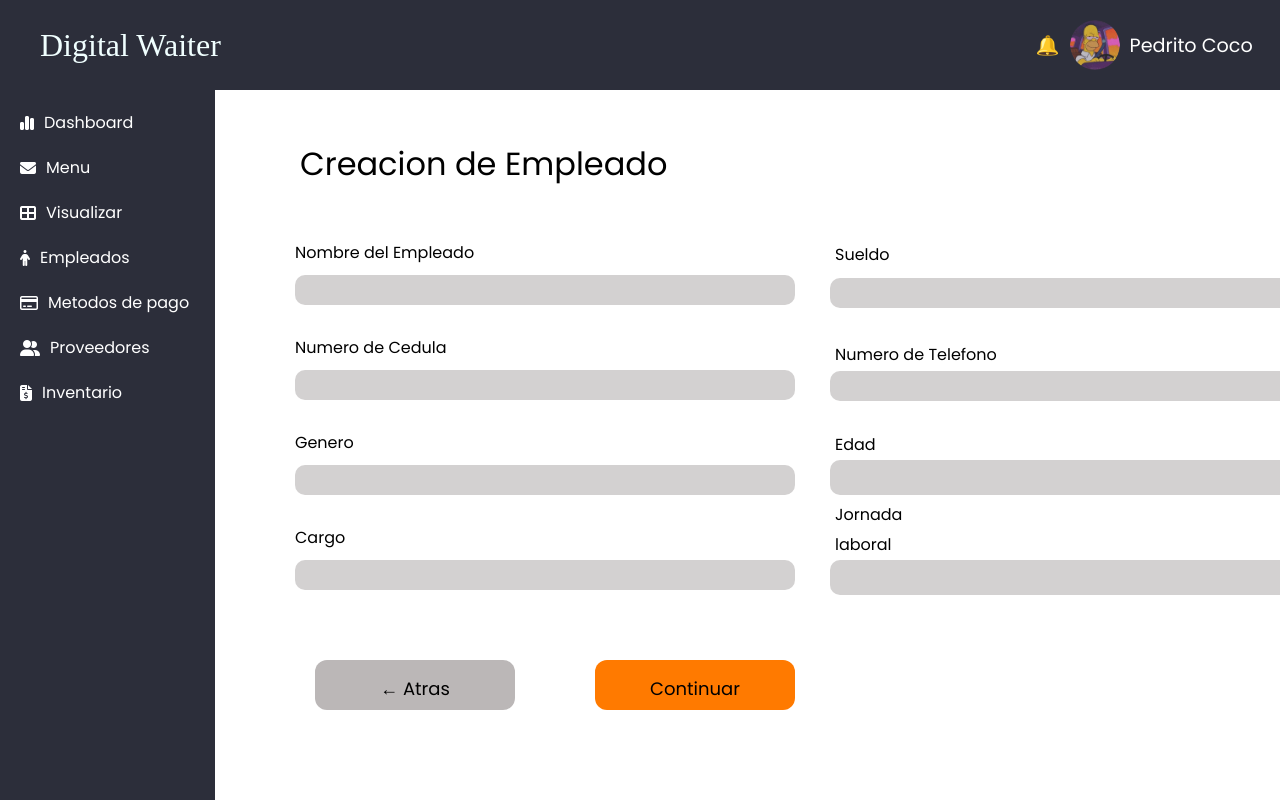
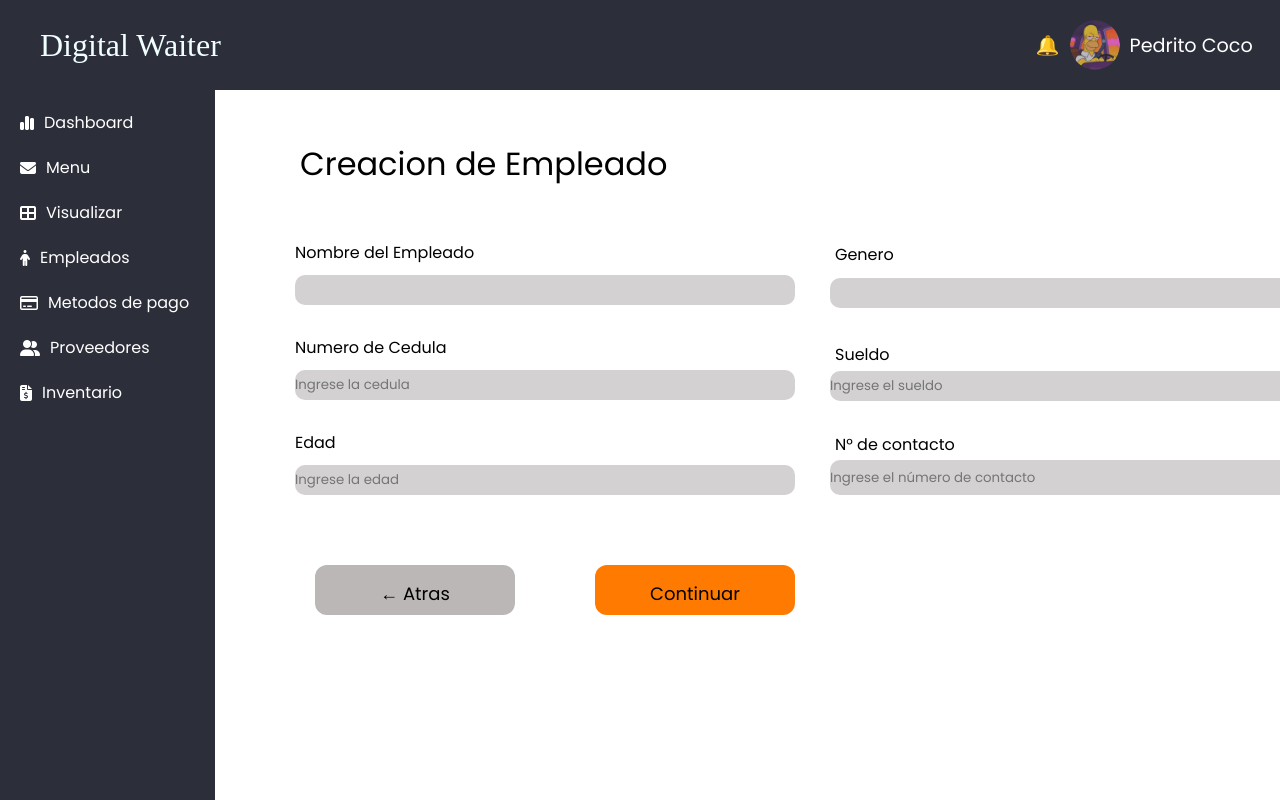
Before and after one commit to David-Quiroga/enulab-admin, a Vue app: page /add in a window 1280 px wide. Shown: the top 800 px of the page. Built offline with nearby package versions, Linux system fonts and the light colour scheme; a web font is replaced by a local one.

Commit message:
sweetalert

```diff
--- a/package.json
+++ b/package.json
@@ -12,7 +12,7 @@
     "@fortawesome/fontawesome-free": "^6.5.2",
     "axios": "^1.7.2",
     "core-js": "^3.8.3",
-    "sweetalert2": "^11.12.2",
+    "sweetalert2": "^11.12.3",
     "vue": "^3.2.13",
     "vue-router": "^4.4.0",
     "vuetify": "^3.6.13",
--- a/src/views/empleados/EmpleadosAgregarView.vue
+++ b/src/views/empleados/EmpleadosAgregarView.vue
@@ -52,75 +52,105 @@
     <div class="formulario">
       <div>
         <h4>Nombre del Empleado</h4>
-          <input class="boton1" placeholder="" v-model="nombreCompleto">
+        <input class="boton1" placeholder="" v-model="nombreCompleto" required>
       </div>
 
       <div class="nombre2">
         <h4>Numero de Cedula</h4>
-          <input class="boton2" placeholder="" >
+        <input class="boton2" type="number" placeholder="Ingrese la cedula" v-model="cedula" required min="0" max="9999999999" title="Debe ingresar entre 1 y 10 dígitos">
       </div>
 
       <div class="nombre3">
-          <h4>Genero</h4>
-          <input class="boton3" id="comida-select">
-
-        <div class="nombre4">
-          <h4>Cargo</h4>
-          <input class="boton4" placeholder="">
-        </div>
+        <h4>Edad</h4>
+        <input class="boton3" type="number" placeholder="Ingrese la edad" v-model="edadEmpleado" required min="18" max="99" maxlength="2" title="La edad debe ser un número entre 18 y 99">
       </div>
     </div>
 
     <!-- Botones de navegación -->
     <div class="botones">
       <button class="atras1">← Atras</button>
-        <button class="continuar">Continuar</button>
+      <button class="continuar" @click="createEmploye">Continuar</button>
     </div>
   </main>
 
   <!-- Información adicional -->
-
-
-
   <div class="izq1">
-          <h4>Sueldo</h4>
-          <input class="iz1" placeholder="">
+    <h4>Genero</h4>
+    <input class="iz1" placeholder="" v-model="genero" required pattern="masculino|femenino" title="Ingrese 'masculino' o 'femenino'">
   </div>
   <div class="izq2">
-          <h4>Numero de Telefono</h4>
-          <input class="iz2" placeholder="">
+    <h4>Sueldo</h4>
+    <input class="iz2" type="number" placeholder="Ingrese el sueldo" v-model="sueldo" required min="450" title="El sueldo debe ser un número mayor o igual a 450">
   </div>
   <div class="izq3">
-          <h4>Edad</h4>
-          <input class="iz3" placeholder="">
-        </div>
-        <div class="izq4">
-          <h4>Jornada laboral</h4>
-          <input class="iz3" placeholder="">
+    <h4>N° de contacto</h4>
+    <input class="iz3" type="number" placeholder="Ingrese el número de contacto" v-model="numeroContacto" required min="0" title="Debe ingresar un número de contacto válido">
   </div>
 </template>
+
 
 <script>
 import HeaderView from '@/components/header/HeaderView.vue';
 import axios from 'axios';
+import Swal from 'sweetalert2';
+
 export default {
-name: 'App',
+  name: 'createEmploye',
   components: {
     HeaderView
   },
-  data(){
+  data() {
     return {
       nombreCompleto: "",
-      cedula: "",
-      edadEmpleado: "",
+      cedula: null,
       genero: "",
-      sueldo: "",
-      numeroContacto: ""
+      sueldo: null,
+      edadEmpleado: null,
+      numeroContacto: null
     }
   },
   methods: {
-    async createEmploye(){
-      try{
+    validateForm() {
+      if (!this.nombreCompleto || this.cedula === null || this.edadEmpleado === null || !this.genero || this.sueldo === null || this.numeroContacto === null) {
+        return 'Todos los campos son obligatorios';
+      }
+
+      if (!Number.isInteger(this.cedula) || this.cedula.toString().length > 10) {
+        return 'La cédula debe ser un número válido con máximo 10 dígitos';
+      }
+
+      if (this.edadEmpleado < 18 || this.edadEmpleado > 99) {
+        return 'La edad debe ser un número entre 18 y 99';
+      }
+
+      const validGeneros = ['masculino', 'femenino'];
+      if (!validGeneros.includes(this.genero.toLowerCase())) {
+        return 'El género debe ser "masculino" o "femenino"';
+      }
+
+      if (this.sueldo < 450) {
+        return 'El sueldo debe ser un número mayor o igual a 450';
+      }
+
+      if (!Number.isInteger(this.numeroContacto) || this.numeroContacto.toString().length > 10) {
+        return 'El número de contacto debe ser un número válido con máximo 10 dígitos';
+      }
+
+      return null; // Indica que no hay errores
+    },
+    async createEmploye() {
+      const validationError = this.validateForm();
+      if (validationError) {
+        Swal.fire({
+          title: 'Error',
+          text: validationError,
+          icon: 'info',
+          confirmButtonText: 'Aceptar'
+        });
+        return;
+      }
+
+      try {
         const EmployeData = {
           nombreCompleto: this.nombreCompleto,
           cedula: this.cedula,
@@ -129,26 +159,39 @@ components: {
           sueldo: this.sueldo,
           numeroContacto: this.numeroContacto
         };
-        await axios.post("http://localhost:4200/empleados", EmployeData, {
+
+        await axios.post("http://localhost:4200/empleado", EmployeData, {
           headers: {
             "Content-Type": "application/json"
           }
         });
-        this.nombreCompleto = null,
-        this.cedula = null,
-        this.edadEmpleado = null,
-        this.genero = null,
-        this.sueldo = null,
-        this.numeroContacto = null
 
-        this.$router.push("/empleados")
-      } catch(err) {
-        console.log(err)
+        // Mostrar alerta de éxito
+        Swal.fire({
+          title: 'Éxito',
+          text: 'Empleado creado correctamente',
+          icon: 'success',
+          confirmButtonText: 'Aceptar'
+        });
+
+        // Limpiar los campos
+        this.nombreCompleto = "";
+        this.cedula = null;
+        this.edadEmpleado = null;
+        this.genero = "";
+        this.sueldo = null;
+        this.numeroContacto = null;
+
+        // Redirigir a la página de empleados
+        this.$router.push("/empleados");
+      } catch (err) {
+        console.log(err);
       }
     }
   }
 }
 </script>
+
 
 <style >
 /* Estilos generales */
@@ -257,7 +300,7 @@ margin-bottom: 30px;
 text-align: left;
 line-height: 30px;
 position: relative;
-z-index: 9999;
+z-index: 1;
 }
 .iz1 {
 width: 500px;
@@ -271,7 +314,7 @@ border: none;
 text-align: left;
 line-height: 30px;
 position: relative;
-z-index: 9999;
+z-index: 1;
 }
 .izq2 {
 width: 200px;
@@ -283,7 +326,7 @@ color: #6C6C6C;
 text-align: left;
 line-height: 30px;
 position: relative;
-z-index: 9999;
+z-index: 1;
 }
 .iz2 {
 width: 500px;
@@ -298,7 +341,7 @@ color: #000;
 text-align: left;
 line-height: 30px;
 position: relative;
-z-index: 9999;
+z-index: 1;
 }
 .izq3 {
     width: 100px;
@@ -310,7 +353,9 @@ color: #d3d1d1;
     text-align: left;
     line-height: 30px;
     position: relative;
-z-index: 9999;
+    display: block;
+    z-index: 1;
+    white-space: nowrap; /* Asegura que el texto no se envuelva */
 }
 .izq4 {
 width: 100px;
--- a/src/views/empleados/EmpleadosView.vue
+++ b/src/views/empleados/EmpleadosView.vue
@@ -60,11 +60,23 @@
             <th>Edad</th>
             <th>Genero</th>
             <th>Sueldo</th>
-          <th>Horario</th>
-          <th>Acciones</th>
+            <th>N° Contacto</th>
+            <th>Acciones</th><!--Este no cuenta en el crud-->
           </tr>
         </thead>
         <tbody>
+          <tr v-for="empleado in empleado.lista" :key="empleado.idEmpleado">
+            <td>{{ empleado.nombreCompleto }}</td>
+            <td>{{ empleado.cedula }}</td>
+            <td>{{ empleado.edadEmpleado }}</td>
+            <td>{{ empleado.genero }}</td>
+            <td>{{ empleado.sueldo }}</td>
+            <td>{{ empleado.numeroContacto }}</td>
+            <td class="actions">
+              <i class="fas fa-edit"></i>
+              <i class="fas fa-trash-alt"></i>
+            </td>
+          </tr>
         </tbody>
       </table>
     </div>
@@ -73,11 +85,42 @@
 
 <script>
 import HeaderView from '@/components/header/HeaderView.vue';
+import axios from 'axios';
 
 export default {
-name: 'MenuListView',
+  name: 'App',
   components: {
     HeaderView
+  },
+  data(){
+    return{
+      empleado: {
+        lista: [],
+        form: {
+          idEmpleado: null,
+          nombreCompleto: '',
+          cedula: '',
+          edadEmpleado: '',
+          genero: '',
+          sueldo: '',
+          numeroContacto: ''
+        }
+      }
+    };
+  },
+  created(){
+    this.getEmpleados();
+  },
+  methods: {
+    async getEmpleados(){
+      try {
+        const response = await axios.get('http://localhost:4200/empleado');
+        console.log(response.data)
+        this.empleado.lista = response.data
+      } catch (err) {
+        console.log(err)
+      }
+    }
   }
 };
 </script>
--- a/src/views/restaurante/RestauranteView.vue
+++ b/src/views/restaurante/RestauranteView.vue
@@ -56,7 +56,7 @@ export default {
                     objetivos: '',
                     descripcion: ''
                 }
-            },
+            }
         };
     },
     created() {
```
Also changed, not shown: 1 other file (tests, documents, lock files or other folders). Lines whose indentation alone changed are shown as unchanged.
